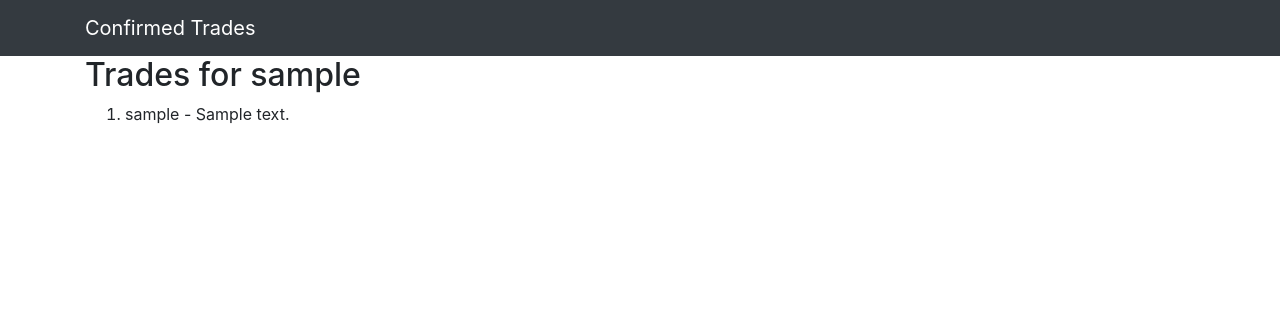
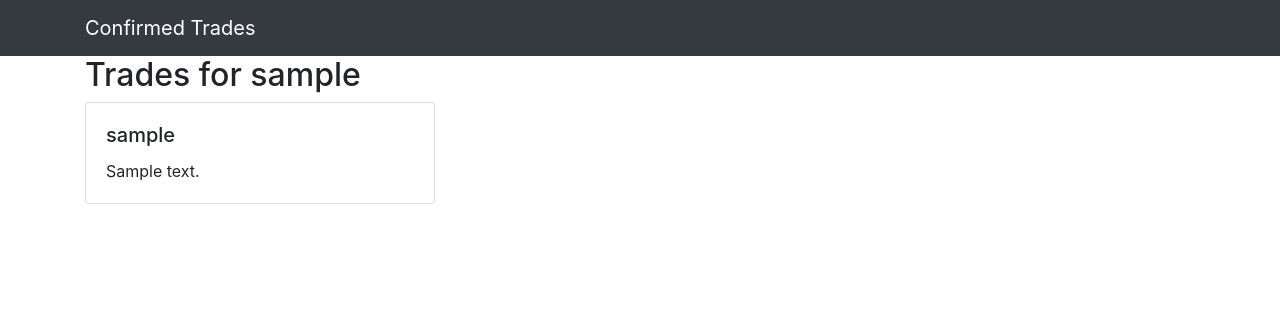
Before and after one commit to integralfx/ConfirmedTrades, a Django app: page /trades/1/ in a window 1280 px wide. Shown: the top 316 px of the page. Run offline with Django 3.2, Linux system fonts and the light colour scheme; tables that the repository leaves empty hold one stand-in row (values such as "Sample post"); some libraries are stand-ins or nearby versions; some web fonts are replaced.

Commit message:
Use cards

```diff
--- a/trades/templates/trades/trades.html
+++ b/trades/templates/trades/trades.html
@@ -2,9 +2,17 @@
 
 {% block content %}
     <h2>Trades for {{ redditor }}</h2>
-    <ol>
+
+    <div class="row">
         {% for trade in trades %}
-            <li>{{ trade.user2 }} - {{ trade.comment_id }}</li>
+            <div class="col-md-4 h-100 mb-3">
+                <div class="card">
+                    <div class="card-body">
+                        <h5 class="card-title">{{ trade.user2 }}</h5>
+                        <p class="card-text">{{ trade.comment_id }}</p>
+                    </div>
+                </div>
+            </div>
         {% endfor %}
-    </ol>
+    </div>
 {% endblock %}
```
